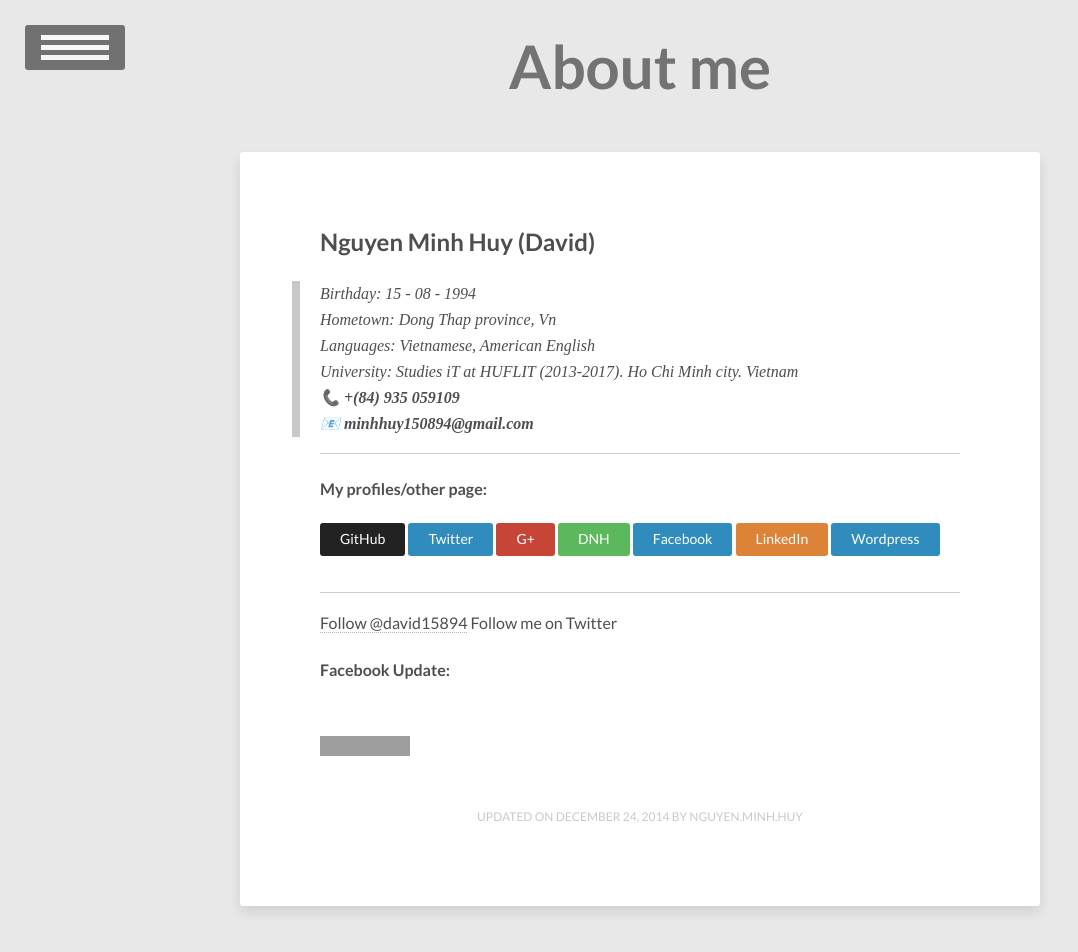
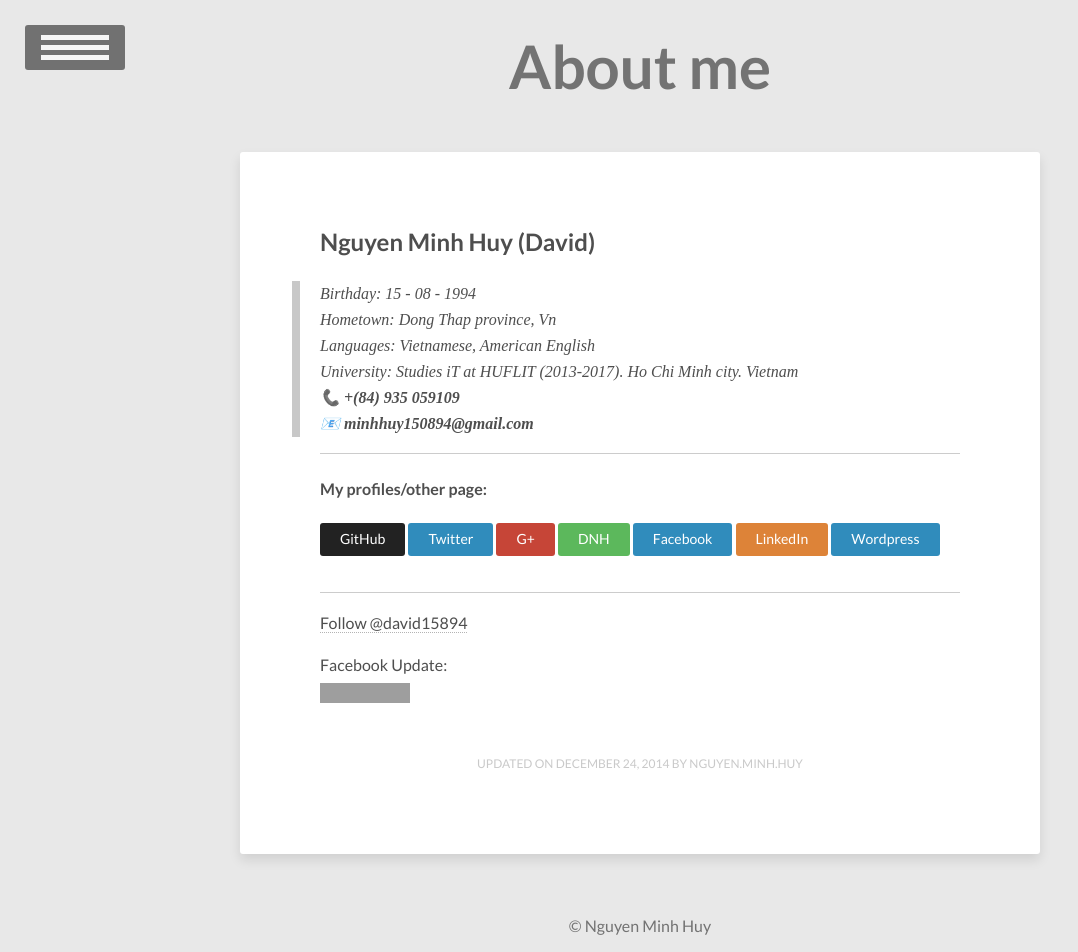
Before and after one commit to vareisen/vareisen.github.io, a Jekyll site: the page built from about/index.md, in a window 1280 px wide. Shown: the top 952 px of the page, without its empty margins (0-1078 px from the left). Built offline with Jekyll 4.4.1, drawn with Linux system fonts in a browser that asks for light colours; comment, search, counter and statistics services are not loaded; grey boxes are pictures that could not be loaded.

Commit message:
Update index.md

```diff
--- a/about/index.md
+++ b/about/index.md
@@ -25,8 +25,7 @@
 
 <a href="https://twitter.com/david15894" class="twitter-follow-button" data-show-count="false" data-size="large">Follow @david15894</a>
 <script>!function(d,s,id){var js,fjs=d.getElementsByTagName(s)[0],p=/^http:/.test(d.location)?'http':'https';if(!d.getElementById(id)){js=d.createElement(s);js.id=id;js.src=p+'://platform.twitter.com/widgets.js';fjs.parentNode.insertBefore(js,fjs);}}(document, 'script', 'twitter-wjs');</script>
-Follow me on Twitter
 
-<h4>Facebook Update:</h4>
+Facebook Update:
 <a href="https://www.facebook.com/david15894" title="Nguy&#x1ec5;n Minh Huy" style="font-family: &quot;lucida grande&quot;,tahoma,verdana,arial,sans-serif; font-size: 11px; font-variant: normal; font-style: normal; font-weight: normal; color: #3B5998; text-decoration: none;" target="_TOP"></a><span style="font-family: &#039;lucida grande&#039;,tahoma,verdana,arial,sans-serif;font-size: 11px;line-height: 16px;font-variant: normal;font-style: normal;font-weight: normal;color: #555555;text-decoration: none;">&nbsp;&nbsp;</span><a href="https://www.facebook.com/badges/" title="Make your own badge!" style="font-family: &quot;lucida grande&quot;,tahoma,verdana,arial,sans-serif; font-size: 11px; font-variant: normal; font-style: normal; font-weight: normal; color: #3B5998; text-decoration: none;" target="_TOP"></a><br /><a href="https://www.facebook.com/david15894" title="Nguy&#x1ec5;n Minh Huy" target="_TOP"><img class="img" src="https://badge.facebook.com/badge/100004908847676.396.305794832.png" style="border: 0px;" alt="" /></a>
 <br>
```
